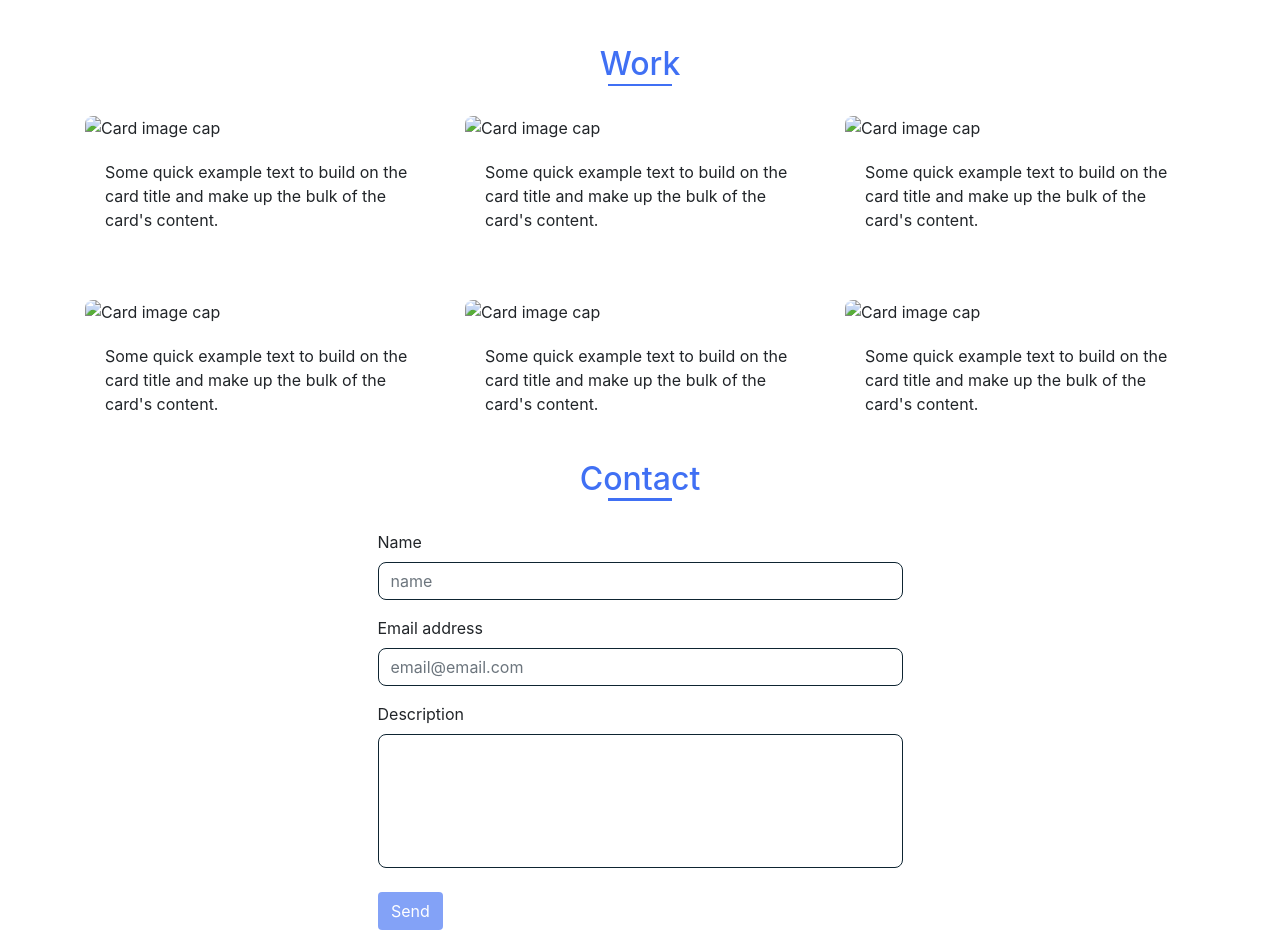
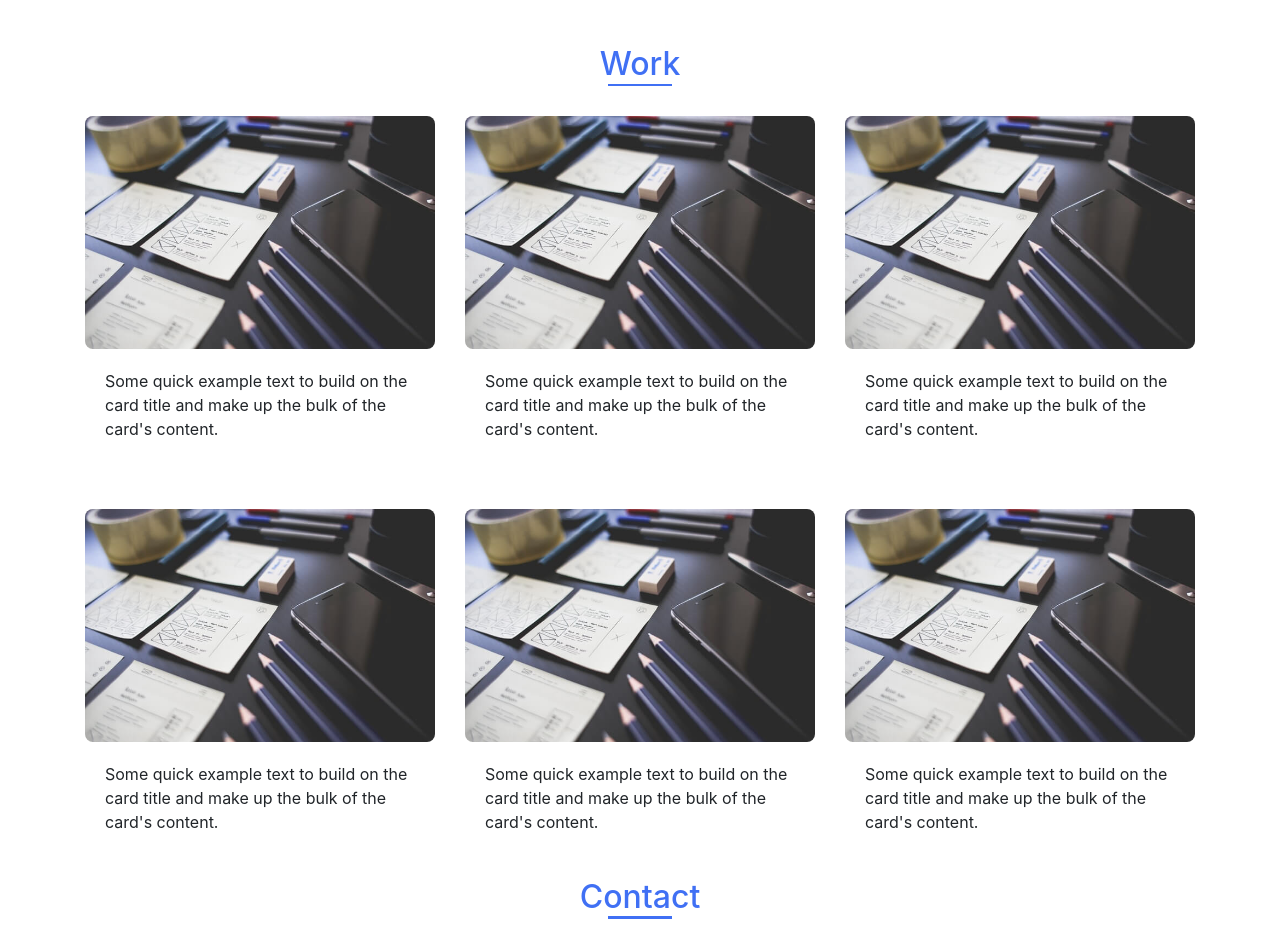
Before and after one commit to lucaspieran/lucaspierandrei, a plain HTML site: page index.html in a window 1280 px wide. Shown: the part 1668-2610 px from the top of the page. Drawn offline with nearby package versions, Linux system fonts and the light colour scheme; the site is published under a folder, as on GitHub Pages, so addresses that start at the root find nothing.

Commit message:
Arregladas rutas relativas a recursos

```diff
--- a/index.html
+++ b/index.html
@@ -20,12 +20,12 @@
     <link rel="preconnect" href="https://fonts.gstatic.com" />
     <link rel="stylesheet" href="https://cdn.jsdelivr.net/npm/bootstrap-icons@1.3.0/font/bootstrap-icons.css">
 
-   <link rel="stylesheet" href="./css/hover-min.css">
+   <link rel="stylesheet" href="css/hover-min.css">
    <link
       href="https://fonts.googleapis.com/css2?family=Roboto:wght@300;700&display=swap"
       rel="stylesheet"
     />
-    <link rel="stylesheet" href="./css/styles.css" />
+    <link rel="stylesheet" href="css/styles.css" />
     <title>Portafolio</title>
   </head>
   <body>
@@ -164,7 +164,7 @@
             </div>
 
             <div class="col-md-6 col-sm-12 skillimg align-middle">
-              <img src="./img/work1.jpg" alt="" class="skills__img align-middle">
+              <img src="img/work1.jpg" alt="" class="skills__img align-middle">
           </div>
 
       </div>
@@ -176,37 +176,37 @@
           <h2 class="text-center mt-5 section-title">Work</h2>
           <div class="row">
             <div class="card col-md-4 col-sm-12" style="width: 18rem;">
-              <img class="card-img-top" src="/img/work2.jpg" alt="Card image cap">
+              <img class="card-img-top" src="img/work2.jpg" alt="Card image cap">
               <div class="card-body">
                 <p class="card-text">Some quick example text to build on the card title and make up the bulk of the card's content.</p>
               </div>
             </div>
             <div class="card col-md-4 col-sm-12" style="width: 18rem;">
-              <img class="card-img-top" src="/img/work2.jpg" alt="Card image cap">
+              <img class="card-img-top" src="img/work2.jpg" alt="Card image cap">
               <div class="card-body">
                 <p class="card-text">Some quick example text to build on the card title and make up the bulk of the card's content.</p>
               </div>
             </div>
             <div class="card col-md-4 col-sm-12" style="width: 18rem;">
-              <img class="card-img-top" src="/img/work2.jpg" alt="Card image cap">
+              <img class="card-img-top" src="img/work2.jpg" alt="Card image cap">
               <div class="card-body">
                 <p class="card-text">Some quick example text to build on the card title and make up the bulk of the card's content.</p>
               </div>
             </div>
             <div class="card col-md-4 mt-5 col-sm-12" style="width: 18rem;">
-              <img class="card-img-top" src="/img/work2.jpg" alt="Card image cap">
+              <img class="card-img-top" src="img/work2.jpg" alt="Card image cap">
               <div class="card-body">
                 <p class="card-text">Some quick example text to build on the card title and make up the bulk of the card's content.</p>
               </div>
             </div>
             <div class="card col-md-4 mt-5 col-sm-12" style="width: 18rem;">
-              <img class="card-img-top" src="/img/work2.jpg" alt="Card image cap">
+              <img class="card-img-top" src="img/work2.jpg" alt="Card image cap">
               <div class="card-body">
                 <p class="card-text">Some quick example text to build on the card title and make up the bulk of the card's content.</p>
               </div>
             </div>
             <div class="card col-md-4 mt-5 col-sm-12" style="width: 18rem;">
-              <img class="card-img-top" src="/img/work2.jpg" alt="Card image cap">
+              <img class="card-img-top" src="img/work2.jpg" alt="Card image cap">
               <div class="card-body">
                 <p class="card-text">Some quick example text to build on the card title and make up the bulk of the card's content.</p>
               </div>
```
